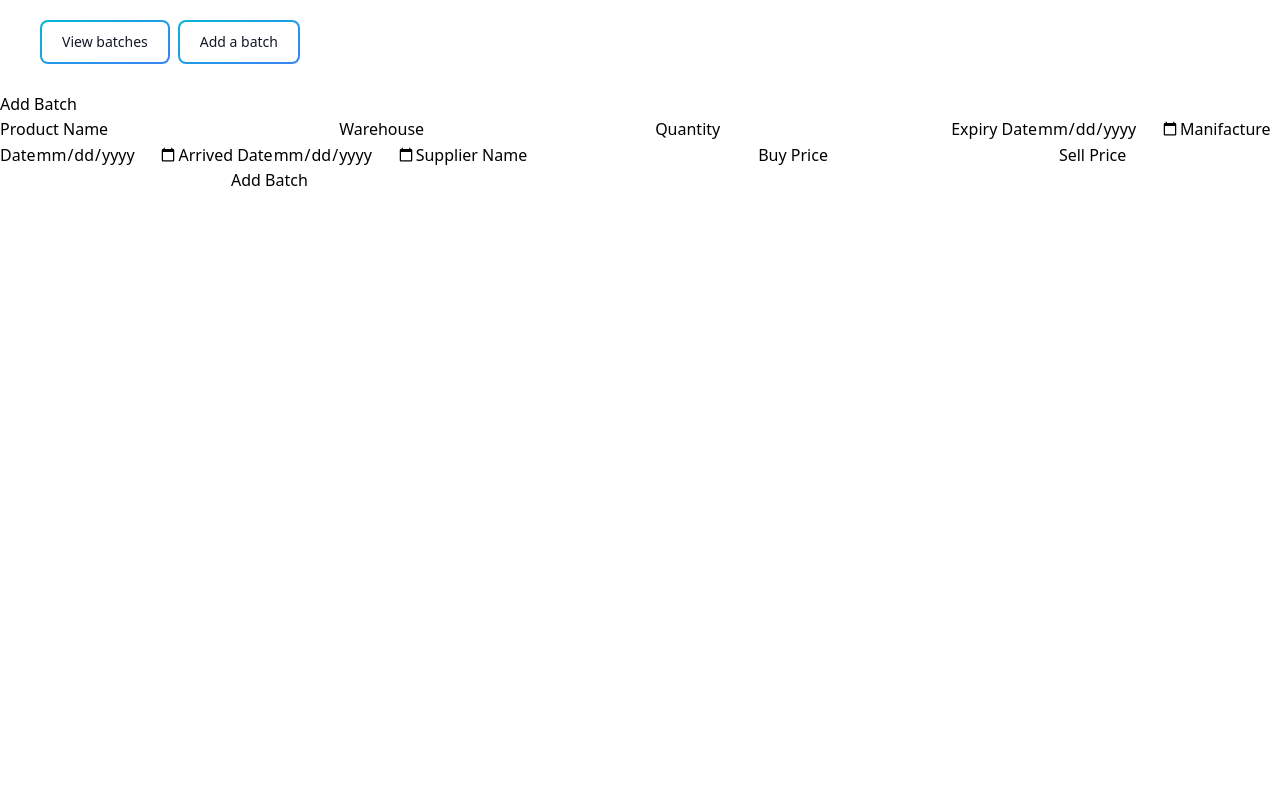
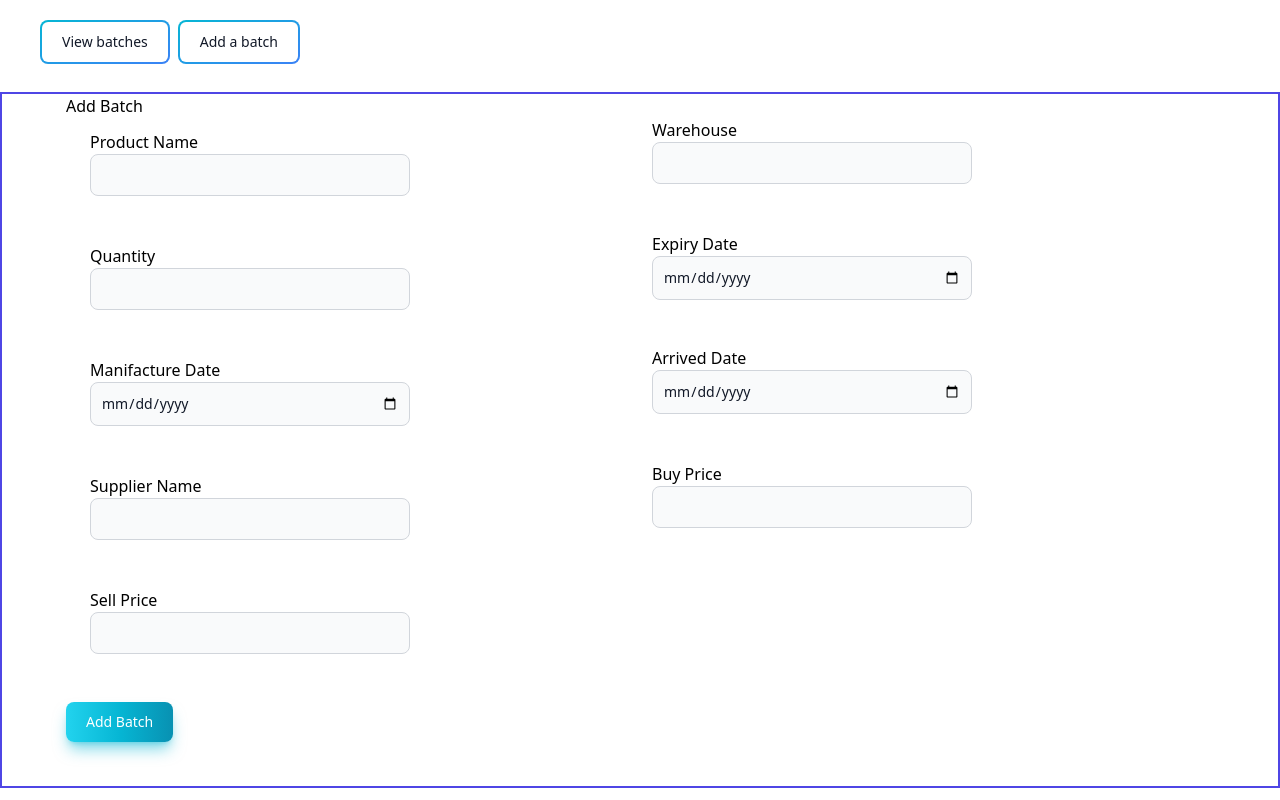
Before and after one commit to 007Miles/metro-wd_met22_itp_03, a React (Create React App) app in the folder front-end/: page /batchForm in a window 1280 px wide. Built offline with nearby package versions, Linux system fonts and the light colour scheme.

Commit message:
Form css added

```diff
--- a/front-end/src/pages/BatchForm.js
+++ b/front-end/src/pages/BatchForm.js
@@ -57,65 +57,126 @@
     }
   }
   return (
-    <form className="createProduct" onSubmit={handleSubmit}>
+    <div>
+      <form onSubmit={handleSubmit}>
+        <div className="border-solid px-16 border-2 border-indigo-600 ...">
           <h3> Add Batch</h3>
+          <div className="grid md:grid-cols-2 md:gap-6">
+            <div className="relative z-0 mb-6 w-full group">
+              <div className="py-3 px-6">
                 <label>Product Name</label>
+
                 <input
                   type="text"
+                  className="bg-gray-50 border border-gray-300 text-gray-900 text-sm rounded-lg focus:ring-blue-500 focus:border-blue-500 block w-80 p-2.5 dark:bg-gray-700 dark:border-gray-600 dark:placeholder-gray-400 dark:text-white dark:focus:ring-blue-500 dark:focus:border-blue-500"
                   onChange={(e) => setProd_Name(e.target.value)}
                   value={prod_Name}
                 />
+              </div>
+            </div>
+            <div className="relative z-0 mb-6 w-full group">
               <label>Warehouse</label>
               <input
                 type="text"
+                className="bg-gray-50 border border-gray-300 text-gray-900 text-sm rounded-lg focus:ring-blue-500 focus:border-blue-500 block w-80 p-2.5 dark:bg-gray-700 dark:border-gray-600 dark:placeholder-gray-400 dark:text-white dark:focus:ring-blue-500 dark:focus:border-blue-500"
                 onChange={(e) => setProd_warehouse_id(e.target.value)}
                 value={warehouse_id}
               />
+            </div>
+          </div>
+          <div className="grid md:grid-cols-2 md:gap-6">
+            <div className="relative z-0 mb-6 w-full group">
+              <div className="py-3 px-6">
                 <label>Quantity</label>
+
                 <input
                   type="number"
+                  className="bg-gray-50 border border-gray-300 text-gray-900 text-sm rounded-lg focus:ring-blue-500 focus:border-blue-500 block w-80 p-2.5 dark:bg-gray-700 dark:border-gray-600 dark:placeholder-gray-400 dark:text-white dark:focus:ring-blue-500 dark:focus:border-blue-500"
                   onChange={(e) => setProd_qnty(e.target.value)}
                   value={quantity}
                 />
+              </div>
+            </div>
+            <div className="relative z-0 mb-6 w-full group">
               <label>Expiry Date</label>
               <input
                 type="date"
+                className="bg-gray-50 border border-gray-300 text-gray-900 text-sm rounded-lg focus:ring-blue-500 focus:border-blue-500 block w-80 p-2.5 dark:bg-gray-700 dark:border-gray-600 dark:placeholder-gray-400 dark:text-white dark:focus:ring-blue-500 dark:focus:border-blue-500"
                 onChange={(e) => setProd_expdate(e.target.value)}
                 value={exp_date}
               />
+            </div>
+          </div>
+          <div className="grid md:grid-cols-2 md:gap-6">
+            <div className="relative z-0 mb-6 w-full group">
+              <div className="py-3 px-6">
                 <label>Manifacture Date</label>
+
                 <input
                   type="date"
+                  className="bg-gray-50 border border-gray-300 text-gray-900 text-sm rounded-lg focus:ring-blue-500 focus:border-blue-500 block w-80 p-2.5 dark:bg-gray-700 dark:border-gray-600 dark:placeholder-gray-400 dark:text-white dark:focus:ring-blue-500 dark:focus:border-blue-500"
                   onChange={(e) => setProd_ManuDate(e.target.value)}
                   value={manu_date}
                 />
+              </div>
+            </div>
+            <div className="relative z-0 mb-6 w-full group">
               <label>Arrived Date</label>
               <input
                 type="date"
+                className="bg-gray-50 border border-gray-300 text-gray-900 text-sm rounded-lg focus:ring-blue-500 focus:border-blue-500 block w-80 p-2.5 dark:bg-gray-700 dark:border-gray-600 dark:placeholder-gray-400 dark:text-white dark:focus:ring-blue-500 dark:focus:border-blue-500"
                 onChange={(e) => setProd_arrvDate(e.target.value)}
                 value={arrived_date}
               />
+            </div>
+          </div>
+          <div className="grid md:grid-cols-2 md:gap-6">
+            <div className="relative z-0 mb-6 w-full group">
+              <div className="py-3 px-6">
                 <label>Supplier Name</label>
+
                 <input
                   type="text"
+                  className="bg-gray-50 border border-gray-300 text-gray-900 text-sm rounded-lg focus:ring-blue-500 focus:border-blue-500 block w-80 p-2.5 dark:bg-gray-700 dark:border-gray-600 dark:placeholder-gray-400 dark:text-white dark:focus:ring-blue-500 dark:focus:border-blue-500"
                   onChange={(e) => setProd_suppName(e.target.value)}
                   value={supplier_Name}
                 />
+              </div>
+            </div>
+            <div className="relative z-0 mb-6 w-full group">
               <label>Buy Price</label>
               <input
                 type="number"
+                className="bg-gray-50 border border-gray-300 text-gray-900 text-sm rounded-lg focus:ring-blue-500 focus:border-blue-500 block w-80 p-2.5 dark:bg-gray-700 dark:border-gray-600 dark:placeholder-gray-400 dark:text-white dark:focus:ring-blue-500 dark:focus:border-blue-500"
                 onChange={(e) => setProd_buyPr(e.target.value)}
                 value={buy_price}
               />
+            </div>
+          </div>
+          <div className="relative z-0 mb-6 w-full group">
+            <div className="py-3 px-6">
               <label>Sell Price</label>
+
               <input
                 type="number"
+                className="bg-gray-50 border border-gray-300 text-gray-900 text-sm rounded-lg focus:ring-blue-500 focus:border-blue-500 block w-80 p-2.5 dark:bg-gray-700 dark:border-gray-600 dark:placeholder-gray-400 dark:text-white dark:focus:ring-blue-500 dark:focus:border-blue-500"
                 onChange={(e) => setProd_sellPr(e.target.value)}
                 value={sell_price}
               />
-      <button> Add Batch</button>
-      {error && <div className="error">{error}</div>}
+            </div>
+          </div>
+          <div className="relative z-0 mb-6 w-full group">
+            <div className="py-3 px 6">
+              <button className="text-white bg-gradient-to-r from-cyan-400 via-cyan-500 to-cyan-600 hover:bg-gradient-to-br focus:ring-4 focus:outline-none focus:ring-cyan-300 dark:focus:ring-cyan-800 shadow-lg shadow-cyan-500/50 dark:shadow-lg dark:shadow-cyan-800/80 font-medium rounded-lg text-sm px-5 py-2.5 text-center mr-2 mb-2">
+                {' '}
+                Add Batch
+              </button>
+              {error && <div className="error">{error}</div>}{' '}
+            </div>
+          </div>
+        </div>
       </form>
+    </div>
   )
 }
 
```
Lines whose indentation alone changed are shown as unchanged.
